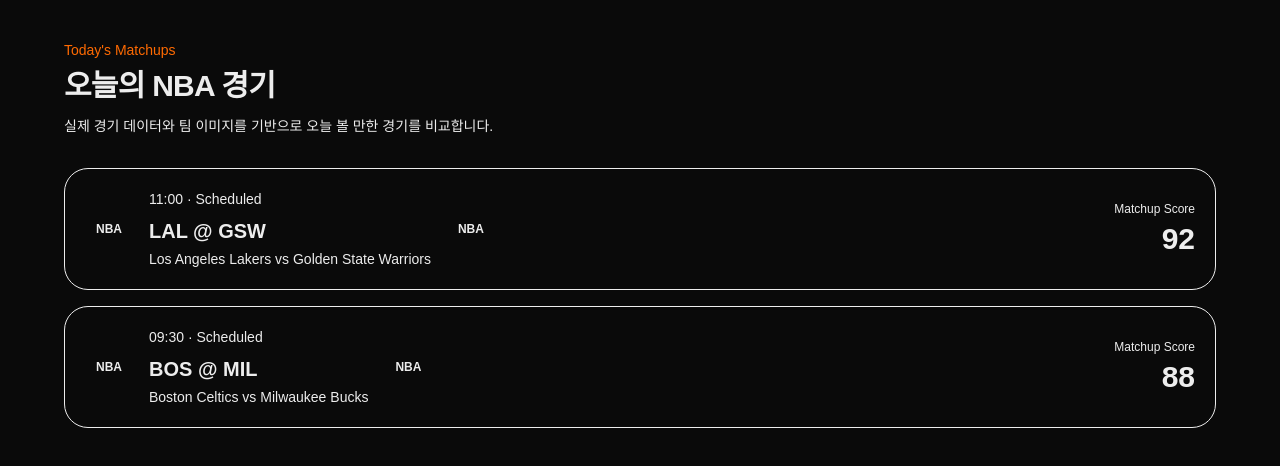
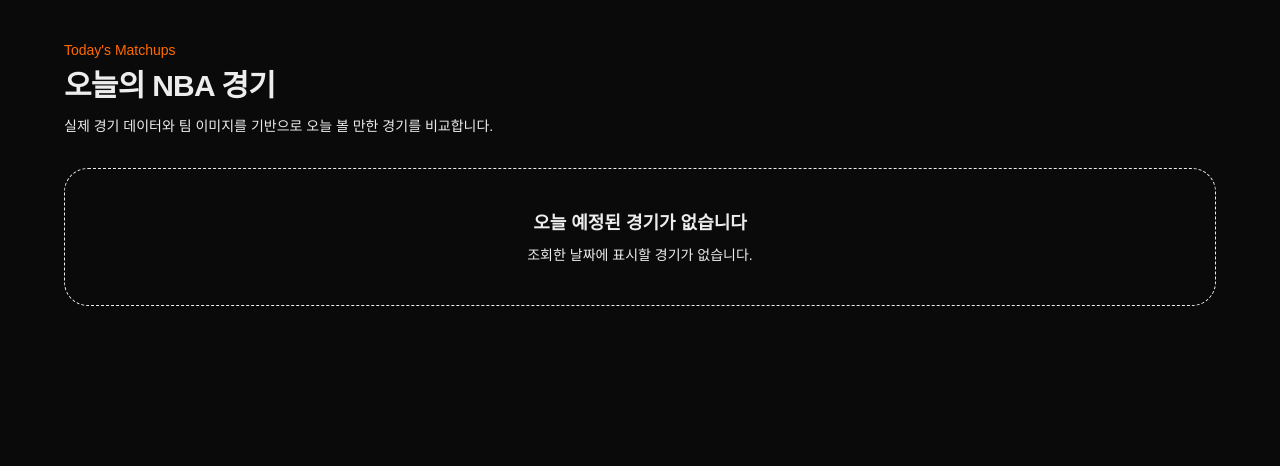
Before and after one commit to Ryuintae/nba-game-picker, a Next.js app: page /games in a window 1280 px wide. Shown: the top 466 px of the page. Built offline with nearby package versions, Linux system fonts and the light colour scheme.

Commit message:
경기 목록 빈 결과 시 mock 데이터 표시 제거

```diff
--- a/src/app/games/page.tsx
+++ b/src/app/games/page.tsx
@@ -1,16 +1,12 @@
 import { GamesList } from "@/features/nba/components/games/GamesList";
 import { getTodayGamesWithArtwork } from "@/features/nba/api/get-today-games-with-artwork";
-import { fallbackTodayGames } from "@/features/nba/data/fallback/games";
+import type { GameListItem } from "@/features/nba/types/game";
 
 export default async function GamesPage() {
-    let games = fallbackTodayGames;
+    let games: GameListItem[] = [];
 
     try {
-        const apiGames = await getTodayGamesWithArtwork();
-
-        if (apiGames.length > 0) {
-            games = apiGames;
-        }
+        games = await getTodayGamesWithArtwork();
     } catch (error) {
         console.error("Failed to fetch NBA games:", error);
     }
--- a/src/features/nba/data/fallback/games.ts
+++ /dev/null
@@ -1,60 +0,0 @@
-import type { GameListItem } from "../../types/game";
-
-export const fallbackTodayGames: GameListItem[] = [
-    {
-        id: "lakers-warriors",
-        apiId: 0,
-        date: "2026-04-09",
-        startTime: "11:00",
-        status: "scheduled",
-        statusText: "Scheduled",
-        homeTeam: {
-            id: 10,
-            name: "Warriors",
-            displayName: "Golden State Warriors",
-            abbreviation: "GSW",
-            city: "Golden State",
-            score: null,
-            logoUrl: null,
-        },
-        awayTeam: {
-            id: 14,
-            name: "Lakers",
-            displayName: "Los Angeles Lakers",
-            abbreviation: "LAL",
-            city: "Los Angeles",
-            score: null,
-            logoUrl: null,
-        },
-        matchupScore: 92,
-        summary: "Los Angeles Lakers vs Golden State Warriors",
-    },
-    {
-        id: "celtics-bucks",
-        apiId: 0,
-        date: "2026-04-09",
-        startTime: "09:30",
-        status: "scheduled",
-        statusText: "Scheduled",
-        homeTeam: {
-            id: 15,
-            name: "Bucks",
-            displayName: "Milwaukee Bucks",
-            abbreviation: "MIL",
-            city: "Milwaukee",
-            score: null,
-            logoUrl: null,
-        },
-        awayTeam: {
-            id: 2,
-            name: "Celtics",
-            displayName: "Boston Celtics",
-            abbreviation: "BOS",
-            city: "Boston",
-            score: null,
-            logoUrl: null,
-        },
-        matchupScore: 88,
-        summary: "Boston Celtics vs Milwaukee Bucks",
-    },
-];
--- a/src/features/nba/data/home/featured-game.ts
+++ /dev/null
@@ -1,24 +0,0 @@
-import type { FeaturedGame } from "../../types/home";
-
-export const featuredGame: FeaturedGame = {
-    id: "lakers-warriors",
-    awayTeam: "Lakers",
-    homeTeam: "Warriors",
-    time: "오늘 오전 11:00",
-    score: 91,
-    reason: "접전 가능성과 득점 기대치가 모두 높은 경기",
-    awayRecord: "46-32",
-    homeRecord: "48-30",
-    streak: "Warriors 3연승",
-    stats: {
-        headToHead: "Warriors 3승 2패",
-        awayLast5: "4승 1패",
-        homeLast5: "3승 2패",
-        awayPpg: "118.4",
-        homePpg: "115.1",
-        awayOppPpg: "111.2",
-        homeOppPpg: "109.8",
-        awayWinRate: "58.9%",
-        homeWinRate: "61.5%",
-    },
-};
--- a/src/features/nba/data/home/games.ts
+++ /dev/null
@@ -1,18 +0,0 @@
-import type { HomeGameCard } from "../../types/home";
-
-export const games: HomeGameCard[] = [
-    {
-        id: "lakers-warriors",
-        time: "8:30 PM",
-        awayTeam: "Lakers",
-        homeTeam: "Warriors",
-        score: 92,
-    },
-    {
-        id: "celtics-bucks",
-        time: "9:00 PM",
-        awayTeam: "Celtics",
-        homeTeam: "Bucks",
-        score: 88,
-    },
-];
```
